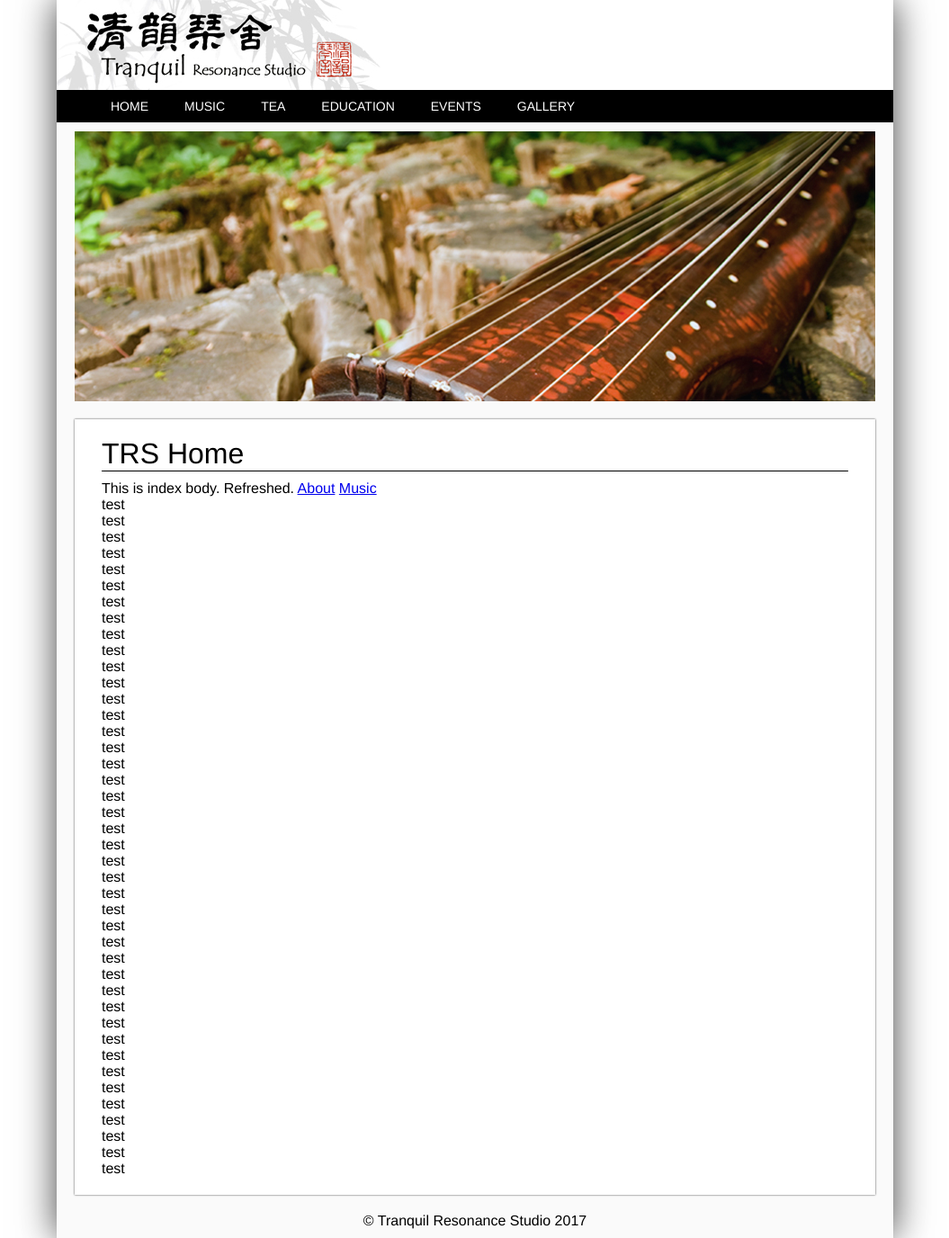
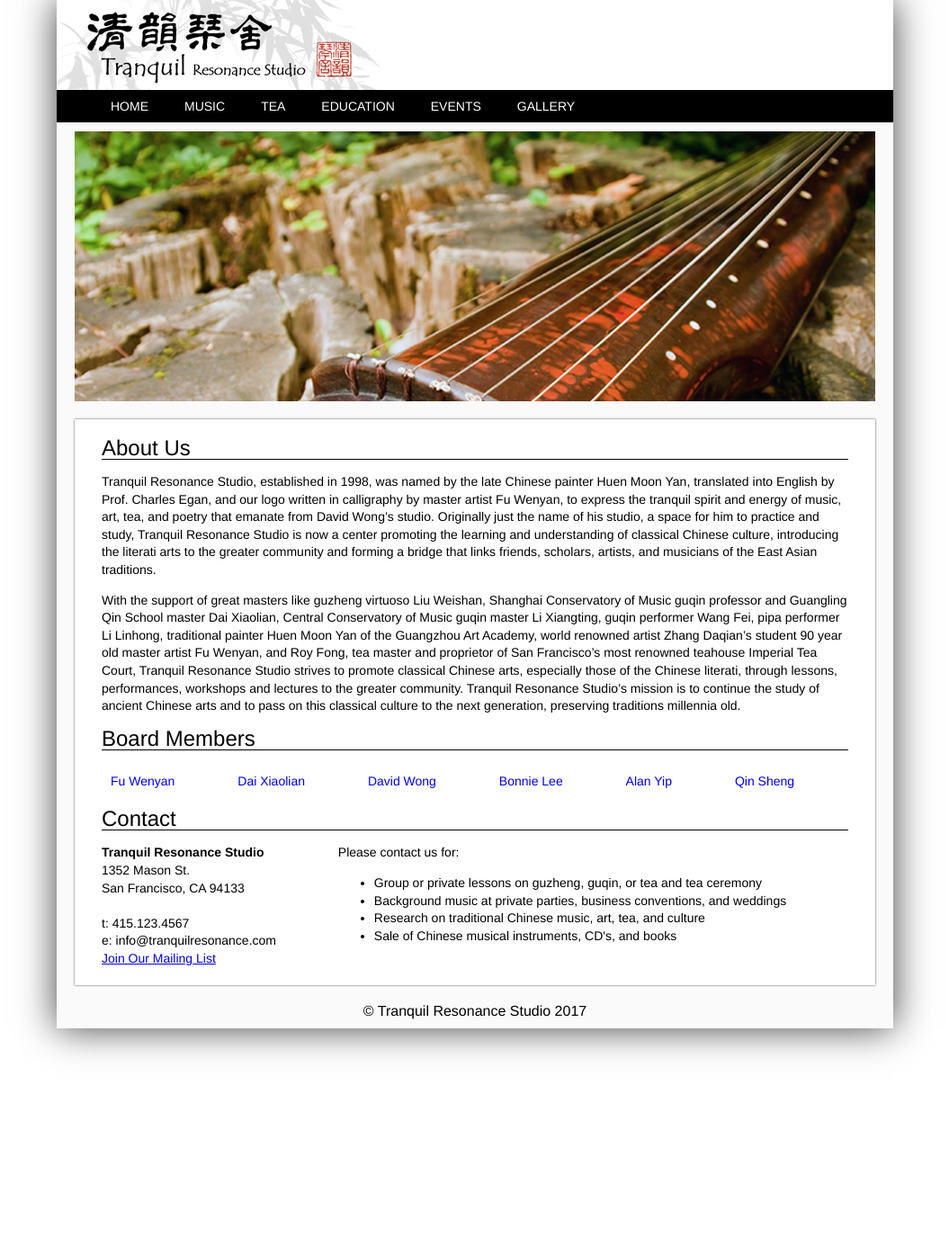
Before and after one commit to zhaoyun95/TranquilResonance, a Jekyll site: the page built from index.html, in a window 1280 px wide. Shown: the whole page at 90% size, without its empty margins (112-1167 px from the left). Built offline with Jekyll 4.4.1, drawn with Linux system fonts in a browser that asks for light colours.

Commit message:
Finish up homepage with copy (no links yet)

```diff
--- a/_config.yml
+++ b/_config.yml
@@ -25,3 +25,6 @@ isolang: en
 exclude:
   - LICENSE
   - README.md
+
+gems:
+  - octopress-autoprefixer
--- /dev/null
+++ b/css/index.css
@@ -0,0 +1,25 @@
+.Index-BoardMembers {
+  display: flex;
+  flex-direction: row;
+  margin-bottom: 10px;
+  padding: 10px;
+  width: 100%;
+}
+
+.Index-BoardMembers a {
+  flex: 1 1 auto;
+  text-decoration: none;
+}
+.Index-BoardMembers a:hover {
+  text-decoration: underline;
+}
+
+.Index-Contact {
+  display: flex;
+  flex-direction: row;
+}
+
+.Index-ContactLeft,
+.Index-ContactRight {
+  flex: 1 1 auto;
+}
--- a/css/site.css
+++ b/css/site.css
@@ -31,13 +31,17 @@ body {
   background-color: white;
   box-shadow: 0px 0px 2px 0px rgba(0,0,0,0.75);
   box-sizing: border-box;
+  font-size: 14px;
+  line-height: 1.4em;
   padding: 20px 30px;
 }
 
 h1 {
   border-bottom: 1px solid black;
+  font-size: 24px;
   font-weight: lighter;
-  margin: 0 0 10px 0;
+  line-height: 1em;
+  margin: 0 0 15px 0;
   padding: 0;
 }
 
--- a/index.html
+++ b/index.html
@@ -2,91 +2,38 @@
 layout: default
 headerImage: home
 ---
-<h1>TRS Home</h1>
-This is index body. Refreshed.
-<a href="about.html">About</a>
-<a href="music.html">Music</a>
-<br>
-test
-<br>
-test
-<br>
-test
-<br>
-test
-<br>
-test
-<br>
-test
-<br>
-test
-<br>
-test
-<br>
-test
-<br>
-test
-<br>
-test
-<br>
-test
-<br>
-test
-<br>
-test
-<br>
-test
-<br>
-test
-<br>
-test
-<br>
-test
-<br>
-test
-<br>
-test
-<br>
-test
-<br>
-test
-<br>
-test
-<br>
-test
-<br>
-test
-<br>
-test
-<br>
-test
-<br>
-test
-<br>
-test
-<br>
-test
-<br>
-test
-<br>
-test
-<br>
-test
-<br>
-test
-<br>
-test
-<br>
-test
-<br>
-test
-<br>
-test
-<br>
-test
-<br>
-test
-<br>
-test
-<br>
-test
+<link rel="stylesheet" href="css/index.css">
+
+<h1>About Us</h1>
+<p>Tranquil Resonance Studio, established in 1998, was named by the late Chinese painter Huen Moon Yan, translated into English by Prof. Charles Egan, and our logo written in calligraphy by master artist Fu Wenyan, to express the tranquil spirit and energy of music, art, tea, and poetry that emanate from David Wong’s studio. Originally just the name of his studio, a space for him to practice and study, Tranquil Resonance Studio is now a center promoting the learning and understanding of classical Chinese culture, introducing the literati arts to the greater community and forming a bridge that links friends, scholars, artists, and musicians of the East Asian traditions.</p>
+<p>With the support of great masters like guzheng virtuoso Liu Weishan, Shanghai Conservatory of Music guqin professor and Guangling Qin School master Dai Xiaolian, Central Conservatory of Music guqin master Li Xiangting, guqin performer Wang Fei, pipa performer Li Linhong, traditional painter Huen Moon Yan of the Guangzhou Art Academy, world renowned artist Zhang Daqian’s student 90 year old master artist Fu Wenyan, and Roy Fong, tea master and proprietor of San Francisco’s most renowned teahouse Imperial Tea Court, Tranquil Resonance Studio strives to promote classical Chinese arts, especially those of the Chinese literati, through lessons, performances, workshops and lectures to the greater community. Tranquil Resonance Studio’s mission is to continue the study of ancient Chinese arts and to pass on this classical culture to the next generation, preserving traditions millennia old.</p>
+<h1>Board Members</h1>
+<div class="Index-BoardMembers">
+<a href="#">Fu Wenyan</a>
+<a href="#">Dai Xiaolian</a>
+<a href="#">David Wong</a>
+<a href="#">Bonnie Lee</a>
+<a href="#">Alan Yip</a>
+<a href="#">Qin Sheng</a>
+</div>
+<h1>Contact</h1>
+<div class="Index-Contact">
+  <div class="Index-ContactLeft">
+    <strong>Tranquil Resonance Studio</strong><br>
+    1352 Mason St.<br>
+    San Francisco, CA 94133<br><br>
+
+    t: 415.123.4567<br>
+    e: info@tranquilresonance.com<br>
+    <a href="#">Join Our Mailing List</a>
+  </div>
+  <div class="Index-ContactRight">
+    Please contact us for:
+    <ul>
+      <li>Group or private lessons on guzheng, guqin, or tea and tea ceremony</li>
+      <li>Background music at private parties, business conventions, and weddings</li>
+      <li>Research on traditional Chinese music, art, tea, and culture</li>
+      <li>Sale of Chinese musical instruments, CD's, and books</li>
+    </ul>
+  </div>
+</div>
```
